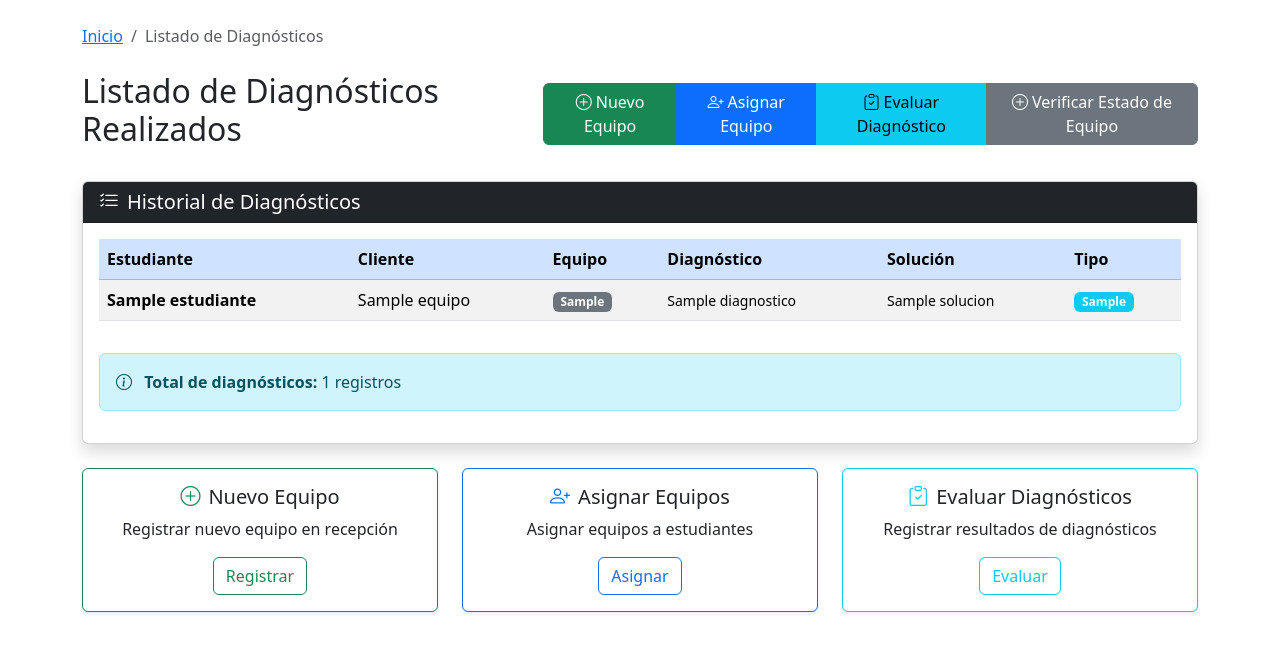
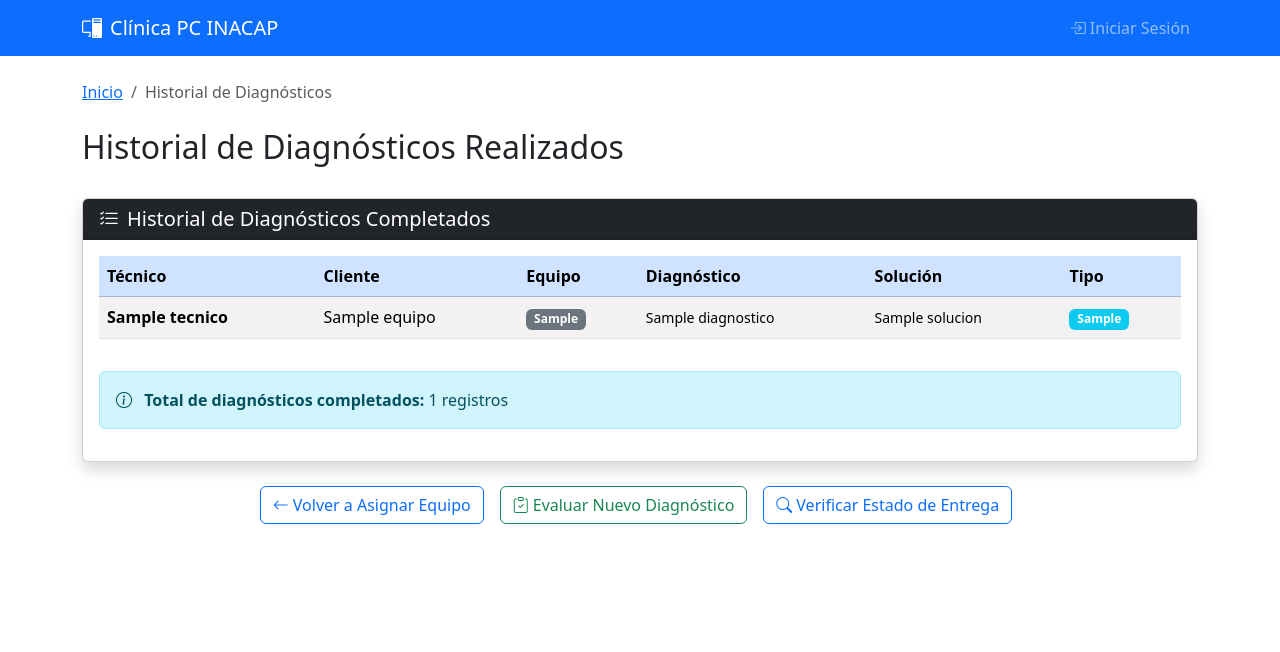
Before and after one commit to tomasvera17/clinica_pc, a Django app: template templates/diagnostico/listado.html in a window 1280 px wide. Shown: the top 652 px of the page. Run offline with Django 5.2, Linux system fonts and the light colour scheme; the template is opened without the code that fills it: most values are stand-ins (such as "Sample title", 1, 10 or a date in 2020).

Commit message:
corrección de navegación (barra y botones), y mas detalles

```diff
--- a/templates/base.html
+++ b/templates/base.html
@@ -16,10 +16,67 @@
       .card {
         box-shadow: 0 0.125rem 0.25rem rgba(0, 0, 0, 0.075);
       }
+      .navbar-nav .nav-link {
+        padding: 0.5rem 1rem;
+        border-radius: 0.25rem;
+        transition: all 0.3s ease;
+      }
+      .navbar-nav .nav-link:hover {
+        background-color: rgba(255, 255, 255, 0.1);
+      }
     </style>
     {% block extra_head %}{% endblock extra_head %}
   </head>
   <body>
+    <nav class="navbar navbar-expand-lg navbar-dark bg-primary">
+      <div class="container">
+        <a class="navbar-brand" href="{% url 'registrar_equipo' %}">
+          <i class="bi bi-pc-display me-2"></i>Clínica PC INACAP
+        </a>
+        <button class="navbar-toggler" type="button" data-bs-toggle="collapse" data-bs-target="#navbarNav">
+          <span class="navbar-toggler-icon"></span>
+        </button>
+        <div class="collapse navbar-collapse" id="navbarNav">
+          <!-- Menú de Navegación -->
+          <ul class="navbar-nav me-auto">
+            {% if request.session.autenticado %}
+            <li class="nav-item">
+              <a class="nav-link" href="{% url 'registrar_equipo' %}">
+                <i class="bi bi-clipboard-plus me-1"></i>Recepción
+              </a>
+            </li>
+            <li class="nav-item">
+              <a class="nav-link" href="{% url 'asignar_diagnostico' %}">
+                <i class="bi bi-tools me-1"></i>Diagnóstico
+              </a>
+            </li>
+            <li class="nav-item">
+              <a class="nav-link" href="{% url 'verificar_estado' %}">
+                <i class="bi bi-clipboard-check me-1"></i>Entrega
+              </a>
+            </li>
+            {% endif %}
+          </ul>
+
+          <!-- Botón de Logout -->
+          <ul class="navbar-nav">
+            {% if request.session.autenticado %}
+            <li class="nav-item">
+              <a class="nav-link" href="{% url 'logout' %}">
+                <i class="bi bi-box-arrow-right me-1"></i>Cerrar Sesión
+              </a>
+            </li>
+            {% else %}
+            <li class="nav-item">
+              <a class="nav-link" href="{% url 'login' %}">
+                <i class="bi bi-box-arrow-in-right me-1"></i>Iniciar Sesión
+              </a>
+            </li>
+            {% endif %}
+          </ul>
+        </div>
+      </div>
+    </nav>
     <main class="container my-4">
       {% if messages %}
         {% for message in messages %}
--- a/templates/diagnostico/listado.html
+++ b/templates/diagnostico/listado.html
@@ -1,33 +1,16 @@
 {% extends 'base.html' %}
 
 {% block breadcrumb_items %}
-<li class="breadcrumb-item active">Listado de Diagnósticos</li>
+<li class="breadcrumb-item active">Historial de Diagnósticos</li>
 {% endblock %}
 
-{% block page_title_text %}Listado de Diagnósticos Realizados{% endblock %}
-
-{% block page_actions %}
-<div class="btn-group">
-  <a href="{% url 'registrar_equipo' %}" class="btn btn-success">
-    <i class="bi bi-plus-circle me-1"></i>Nuevo Equipo
-  </a>
-  <a href="{% url 'asignar_diagnostico' %}" class="btn btn-primary">
-    <i class="bi bi-person-plus me-1"></i>Asignar Equipo
-  </a>
-  <a href="{% url 'evaluar_diagnostico' %}" class="btn btn-info">
-    <i class="bi bi-clipboard-check me-1"></i>Evaluar Diagnóstico
-  </a>
-  <a href="{% url 'verificar_estado' %}" class="btn btn-secondary">
-    <i class="bi bi-plus-circle me-1"></i>Verificar Estado de Equipo
-  </a>
-</div>
-{% endblock %}
+{% block page_title_text %}Historial de Diagnósticos Realizados{% endblock %}
 
 {% block content %}
 <div class="card shadow">
   <div class="card-header bg-dark text-white">
     <h5 class="card-title mb-0">
-      <i class="bi bi-list-check me-2"></i>Historial de Diagnósticos
+      <i class="bi bi-list-check me-2"></i>Historial de Diagnósticos Completados
     </h5>
   </div>
 
@@ -37,7 +20,7 @@
       <table class="table table-striped table-hover">
         <thead class="table-primary">
           <tr>
-            <th>Estudiante</th>
+            <th>Técnico</th>
             <th>Cliente</th>
             <th>Equipo</th>
             <th>Diagnóstico</th>
@@ -49,7 +32,7 @@
           {% for diagnostico in diagnosticos %}
           <tr>
             <td>
-              <span class="fw-bold">{{ diagnostico.estudiante }}</span>
+              <span class="fw-bold">{{ diagnostico.tecnico }}</span>
             </td>
             <td>{{ diagnostico.equipo.nombre_cliente }}</td>
             <td>
@@ -78,13 +61,13 @@
 
     <div class="alert alert-info mt-3">
       <i class="bi bi-info-circle me-2"></i>
-      <strong>Total de diagnósticos:</strong> {{ diagnosticos|length }} registros
+      <strong>Total de diagnósticos completados:</strong> {{ diagnosticos|length }} registros
     </div>
     {% else %}
     <div class="text-center py-5">
       <i class="bi bi-inbox display-1 text-muted"></i>
-      <h4 class="mt-3 text-muted">No hay diagnósticos registrados</h4>
-      <p class="text-muted">Comienza asignando equipos a estudiantes para diagnóstico</p>
+      <h4 class="mt-3 text-muted">No hay diagnósticos completados</h4>
+      <p class="text-muted">Los diagnósticos aparecerán aquí una vez que sean evaluados por los técnicos</p>
       <div class="mt-4">
         <a href="{% url 'asignar_diagnostico' %}" class="btn btn-primary me-2">
           <i class="bi bi-person-plus me-1"></i>Asignar Primer Equipo
@@ -98,41 +81,17 @@
   </div>
 </div>
 
-<div class="row mt-4">
-  <div class="col-md-4">
-    <div class="card border-success">
-      <div class="card-body text-center">
-        <h5 class="card-title">
-          <i class="bi bi-plus-circle text-success me-2"></i>Nuevo Equipo
-        </h5>
-        <p class="card-text">Registrar nuevo equipo en recepción</p>
-        <a href="{% url 'registrar_equipo' %}" class="btn btn-outline-success">Registrar</a>
-      </div>
-    </div>
-  </div>
-
-  <div class="col-md-4">
-    <div class="card border-primary">
-      <div class="card-body text-center">
-        <h5 class="card-title">
-          <i class="bi bi-person-plus text-primary me-2"></i>Asignar Equipos
-        </h5>
-        <p class="card-text">Asignar equipos a estudiantes</p>
-        <a href="{% url 'asignar_diagnostico' %}" class="btn btn-outline-primary">Asignar</a>
-      </div>
-    </div>
-  </div>
-
-  <div class="col-md-4">
-    <div class="card border-info">
-      <div class="card-body text-center">
-        <h5 class="card-title">
-          <i class="bi bi-clipboard-check text-info me-2"></i>Evaluar Diagnósticos
-        </h5>
-        <p class="card-text">Registrar resultados de diagnósticos</p>
-        <a href="{% url 'evaluar_diagnostico' %}" class="btn btn-outline-info">Evaluar</a>
-      </div>
-    </div>
+<div class="mt-4">
+  <div class="d-grid gap-2 d-md-flex justify-content-md-center">
+    <a href="{% url 'asignar_diagnostico' %}" class="btn btn-outline-primary me-md-2">
+      <i class="bi bi-arrow-left me-1"></i>Volver a Asignar Equipo
+    </a>
+    <a href="{% url 'evaluar_diagnostico' %}" class="btn btn-outline-success me-md-2">
+      <i class="bi bi-clipboard-check me-1"></i>Evaluar Nuevo Diagnóstico
+    </a>
+    <a href="{% url 'verificar_estado' %}" class="btn btn-outline-primary me-md-2">
+      <i class="bi bi-search me-1"></i>Verificar Estado de Entrega
+    </a>
   </div>
 </div>
 {% endblock %}
--- a/templates/recepcion/listado.html
+++ b/templates/recepcion/listado.html
@@ -67,7 +67,7 @@
       </div>
       <div class="card-body text-center">
         <p class="card-text">¿Deseas diagnosticar los equipos recibidos?</p>
-        <a href="{% url 'asignar_diagnostico' %}" class="btn btn-success btn-lg">
+        <a href="{% url 'asignar_diagnostico' %}" class="btn btn-outline-success btn-lg">
           <i class="bi bi-tools me-2"></i>Ir a Diagnóstico de Equipos
         </a>
       </div>
--- a/templates/recepcion/registrar.html
+++ b/templates/recepcion/registrar.html
@@ -68,7 +68,7 @@
               <h5 class="card-title">
                 <i class="bi bi-tools me-2"></i>Diagnosticar
               </h5>
-              <a href="{% url 'asignar_diagnostico' %}" class="btn btn-success">
+              <a href="{% url 'asignar_diagnostico' %}" class="btn btn-outline-success">
                 Ir a Diagnóstico
               </a>
             </div>
```
Also changed, not shown: diagnostico/views.py (+6 -5 lines), templates/diagnostico/asignar.html (+9 -9 lines), templates/diagnostico/evaluar.html (+2 -8 lines), templates/entrega/comprobante.html (+7 -8 lines), templates/entrega/verificar.html (+2 -5 lines).
